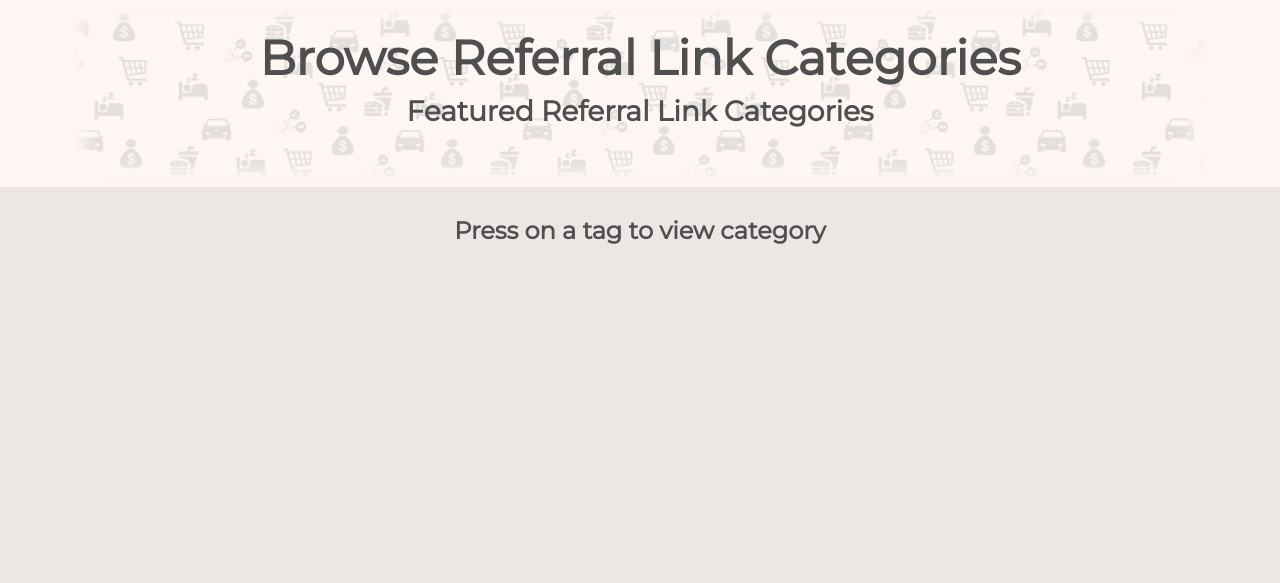
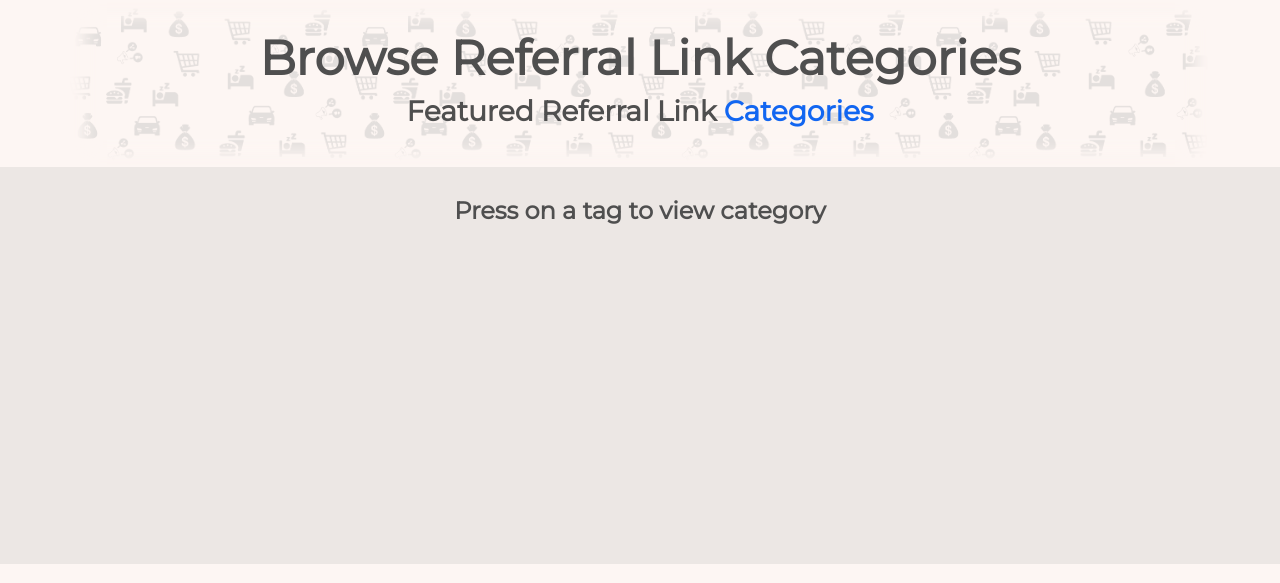
Before and after one commit to vasilzhigilei/ReferralRoulette, a Django app: template referralroulette/templates/categories.html in a window 1280 px wide. Shown: the part 114-697 px from the top of the page. Run offline with Django 3.2, Linux system fonts and the light colour scheme; the template is opened without the code that fills it, so the values that code supplies are empty; parts of the project's set-up code (start-up, migrations or seed data) failed here and were passed over; some libraries are stand-ins or nearby versions.

Commit message:
bold category and link addition

```diff
--- a/referralroulette/static/style.css
+++ b/referralroulette/static/style.css
@@ -335,8 +335,6 @@ a {
     width: 100%;
     align-items: center;
     justify-content: center;
-    margin-top: 10px;
-    margin-bottom: 10px;
 }
 
 .categorycard {
--- a/referralroulette/templates/categories.html
+++ b/referralroulette/templates/categories.html
@@ -3,7 +3,7 @@
 {% load static %}
 <div class="bg-lightsandywhite" style="text-align: center;">
     <div class="container bg-lightimage topbottompadding">
-        <h1 class="display-5"><a class="link" href="/categories">Browse Referral Link Categories</a></h1>
+        <h1 class="display-5">Browse Referral Link Categories</h1>
         {% include "categories_section.html" %}
     </div>
 </div>
--- a/referralroulette/templates/categories_section.html
+++ b/referralroulette/templates/categories_section.html
@@ -1,5 +1,5 @@
 <div style="text-align: center;">
-  <h3>Featured Referral Link Categories</h3>
+  <h3>Featured Referral Link <a href="/categories">Categories</a></h3>
   <div class="row">
     <div class="col-md-12 categorylist">
       {% for category in categories %}
--- a/referralroulette/templates/categories_tag.html
+++ b/referralroulette/templates/categories_tag.html
@@ -2,14 +2,12 @@
 {% block content %}
   <div class="bg-lightsandywhite" style="text-align: center;">
     <div class="container bg-lightimage topbottompadding">
-      <br>
-      <h1 class="display-5"><a class="link" href="/categories">Browse Referral Link Categories</a></h1>
       {% include "categories_section.html" %}
     </div>
   </div>
   <div class="container topbottompadding">
     <div class="container servicecontainer">
-        <h3 style="margin-bottom: 15px;">Most Popular for {{ category }}</h3>
+        <h3 style="margin-bottom: 15px;">Most Popular for <span style="text-shadow: -1px 0 #4f4f4f;">{{ category }}</span></h3>
         <div class="row">
             <div class="col-md-12 padding rounded servicelist">
                 {% for service in category_services %}
```
